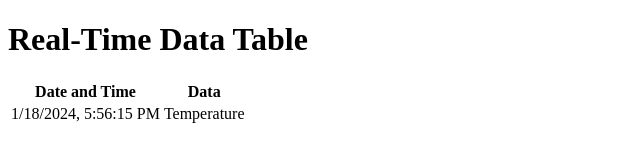
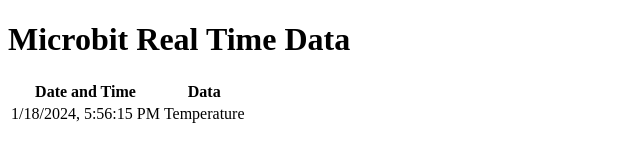
Before and after one commit to GINNIECHAN/DATA, a plain HTML site: page index.html in a window 1280 px wide. Shown: the whole page, without its empty margins (0-640 px from the left). Drawn offline with Linux system fonts and the light colour scheme.

Commit message:
Update index.html

```diff
--- a/index.html
+++ b/index.html
@@ -1,7 +1,7 @@
 <!DOCTYPE html>
 <html>
 <head>
-    <title>Real-Time Data Table</title>
+    <title>Microbit Real Time Data</title>
     <script>
         function updateTable() {
             // Get the current date and time
@@ -34,7 +34,7 @@
     </script>
 </head>
 <body>
-    <h1>Real-Time Data Table</h1>
+    <h1>Microbit Real Time Data</h1>
     <table>
         <thead>
             <tr>
```
